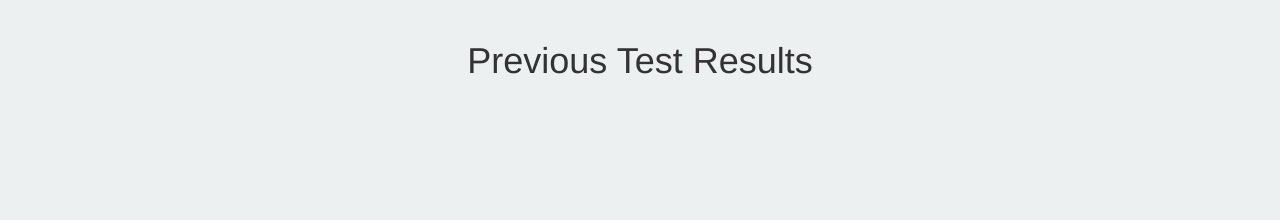
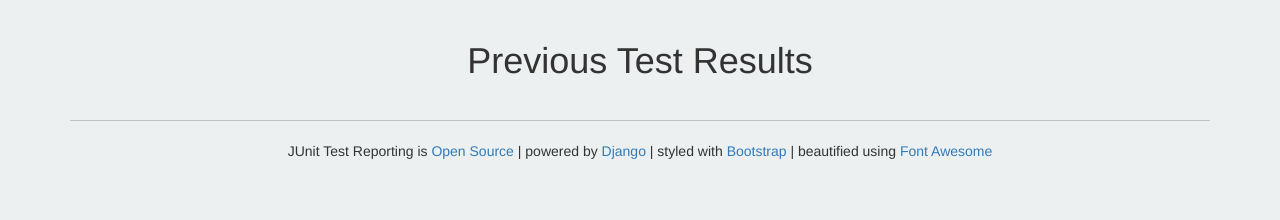
Before and after one commit to nashif/django-junit-reporting, a Django app: template junit_reporting/templates/junit_reporting/index.html in a window 1280 px wide. Shown: the part 557-777 px from the top of the page. Run offline with Django 3.2, Linux system fonts and the light colour scheme; the template is opened without the code that fills it, so the values that code supplies are empty; style sheets or scripts are compiled from the project's sources; some libraries are stand-ins or nearby versions.

Commit message:
template: add footer

```diff
--- a/junit_reporting/static/junit_reporting/style/base.less
+++ b/junit_reporting/static/junit_reporting/style/base.less
@@ -27,6 +27,10 @@ section {
 
 .container {
   text-align: center;
+}
+
+.spacer {
+  border-color: @silver;
 }
 
 .ju-badge {
--- a/junit_reporting/templates/junit_reporting/base.html
+++ b/junit_reporting/templates/junit_reporting/base.html
@@ -19,4 +19,14 @@
     {% block content %}
     {% endblock content %}
   </body>
+
+  <footer>
+    <div class="container">
+      <hr class="spacer">
+      JUnit Test Reporting is <a href="https://github.com/fmorgner/django-junit-reporting">Open Source</a> |
+      powered by <a href="https://djangoproject.com">Django</a> |
+      styled with <a href="https://getbootstrap.com">Bootstrap</a> |
+      beautified using <a href="http://fontawesome.io">Font Awesome</a>
+    </div>
+  </footer>
 </html>
```
